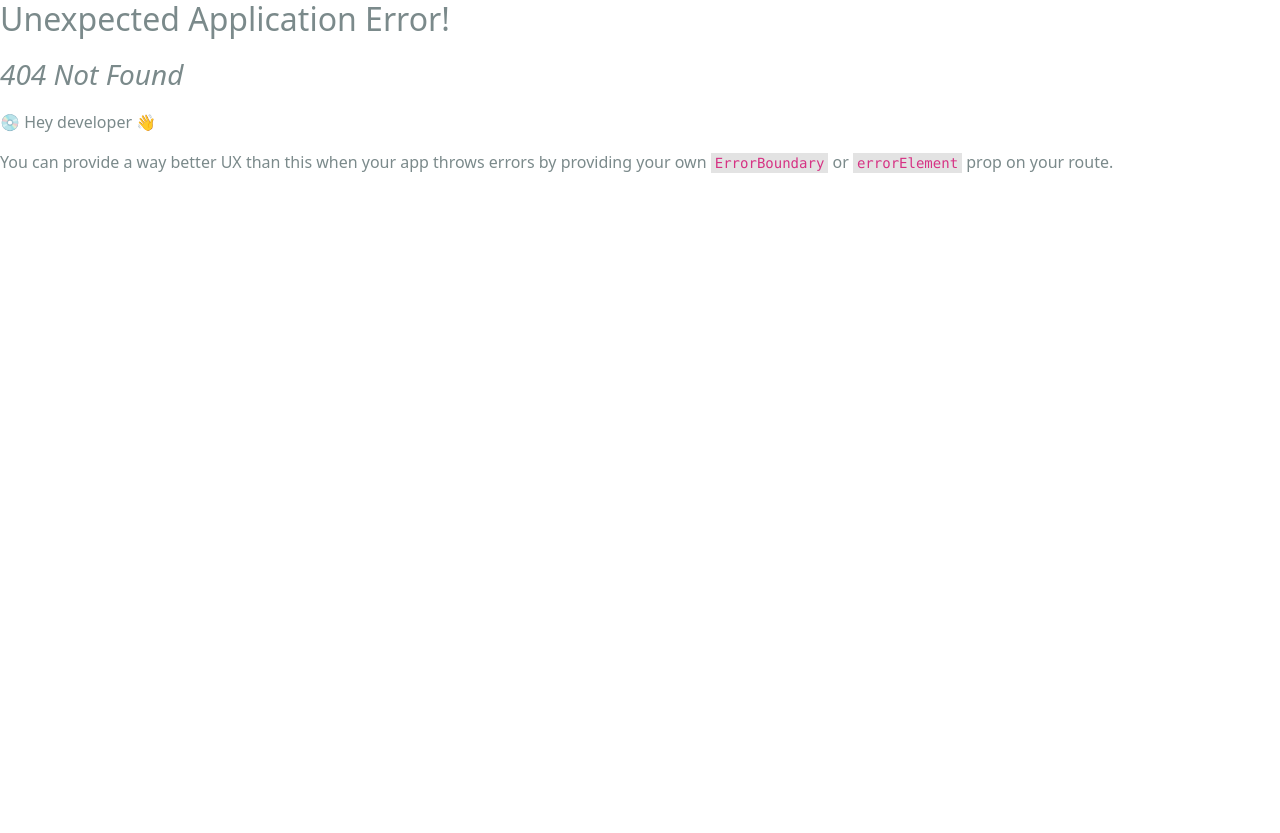
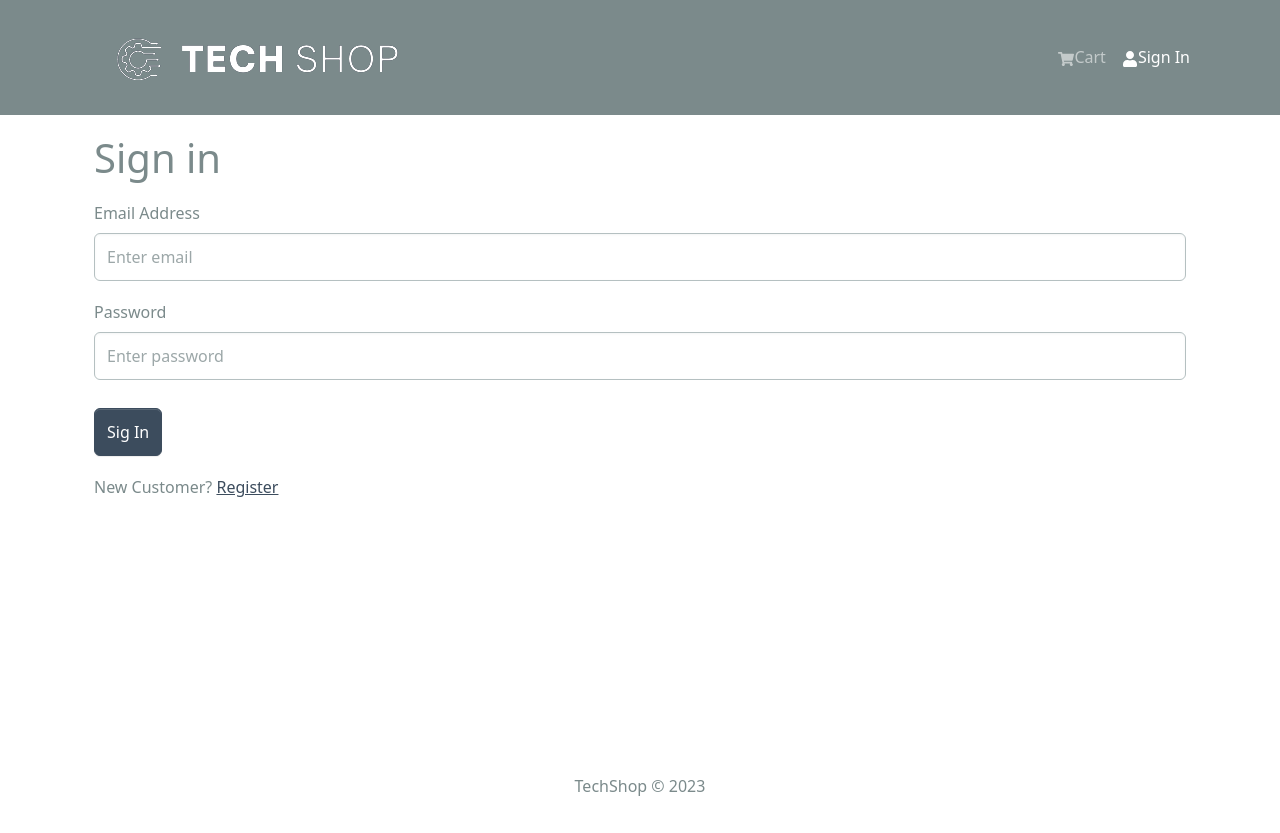
Before and after one commit to fran1014/techshop, a React (Create React App) app in the folder frontend/: page /login in a window 1280 px wide. Before the commit this address had no page. Before the commit the page ends 800 px from the top, so only its background shows below. Built offline with nearby package versions, Linux system fonts and the light colour scheme.

Commit message:
creating log out buttons

```diff
--- a/frontend/package.json
+++ b/frontend/package.json
@@ -18,6 +18,7 @@
     "react-router-bootstrap": "^0.26.2",
     "react-router-dom": "^6.14.2",
     "react-scripts": "5.0.1",
+    "react-toastify": "^9.1.3",
     "web-vitals": "^2.1.4"
   },
   "scripts": {
--- a/frontend/src/App.js
+++ b/frontend/src/App.js
@@ -1,7 +1,9 @@
-import { Container } from "react-bootstrap";
-import { Outlet } from "react-router-dom";
-import Header from "./components/Header";
-import Footer from "./components/Footer";
+import { Container } from 'react-bootstrap';
+import { Outlet } from 'react-router-dom';
+import { ToastContainer } from 'react-toastify';
+import 'react-toastify/dist/ReactToastify.css';
+import Header from './components/Header';
+import Footer from './components/Footer';
 
 const App = () => {
   return (
@@ -13,6 +15,7 @@
         </Container>
       </main>
       <Footer />
+      <ToastContainer />
     </>
   );
 };
--- /dev/null
+++ b/frontend/src/components/FormContainer.jsx
@@ -0,0 +1,15 @@
+import { Container, Row, Col } from 'react-bootstrap';
+
+const FormContainer = ({ children }) => {
+  return (
+    <Container>
+      <Row className="justify-content-md-centre">
+        <Col xs={12} ms={6}>
+          {children}
+        </Col>
+      </Row>
+    </Container>
+  );
+};
+
+export default FormContainer;
--- a/frontend/src/components/Header.jsx
+++ b/frontend/src/components/Header.jsx
@@ -1,11 +1,14 @@
-import { Badge, Navbar, Nav, Container } from "react-bootstrap";
-import { FaShoppingCart, FaUser } from "react-icons/fa";
-import { LinkContainer } from "react-router-bootstrap";
-import { useSelector } from "react-redux";
-import logo from "../assets/logo.png";
+import { Badge, Navbar, Nav, Container, NavDropdown } from 'react-bootstrap';
+import { FaShoppingCart, FaUser } from 'react-icons/fa';
+import { LinkContainer } from 'react-router-bootstrap';
+import { useSelector } from 'react-redux';
+import logo from '../assets/logo.png';
 
 const Header = () => {
   const { cartItems } = useSelector((state) => state.cart);
+  const { userInfo } = useSelector((state) => state.auth);
+
+  const logoutHandler = () => {};
 
   return (
     <header>
@@ -24,18 +27,31 @@
                   <FaShoppingCart />
                   Cart
                   {cartItems.length > 0 && (
-                    <Badge pill bg="success" style={{ marginLeft: "5px" }}>
+                    <Badge pill bg="success" style={{ marginLeft: '5px' }}>
                       {cartItems.reduce((a, c) => a + c.qty, 0)}
                     </Badge>
                   )}
                 </Nav.Link>
               </LinkContainer>
+              {userInfo ? (
+                <>
+                  <NavDropdown title={userInfo.name} id="username">
+                    <LinkContainer to="/profile">
+                      <NavDropdown.Item>Profile</NavDropdown.Item>
+                    </LinkContainer>
+                    <NavDropdown.Item onClick={logoutHandler}>
+                      Log out
+                    </NavDropdown.Item>
+                  </NavDropdown>
+                </>
+              ) : (
                 <LinkContainer to="/login">
                   <Nav.Link>
                     <FaUser />
                     Sign In
                   </Nav.Link>
                 </LinkContainer>
+              )}
             </Nav>
           </Navbar.Collapse>
         </Container>
--- a/frontend/src/index.js
+++ b/frontend/src/index.js
@@ -1,22 +1,23 @@
-import React from "react";
-import ReactDOM from "react-dom/client";
+import React from 'react';
+import ReactDOM from 'react-dom/client';
 import {
   createBrowserRouter,
   createRoutesFromElements,
   Route,
   RouterProvider,
-} from "react-router-dom";
-import { Provider } from "react-redux";
-import store from "./store";
+} from 'react-router-dom';
+import { Provider } from 'react-redux';
+import store from './store';
 //import "bootstrap/dist/css/bootstrap.min.css";
 
-import "./assets/styles/bootstrap.custom.css";
-import "./assets/styles/index.css";
-import App from "./App";
-import reportWebVitals from "./reportWebVitals";
-import HomeScreen from "./screens/HomeScreen";
-import ProductScreen from "./screens/ProductScreen";
-import CartScreen from "./screens/CartScreen";
+import './assets/styles/bootstrap.custom.css';
+import './assets/styles/index.css';
+import App from './App';
+import reportWebVitals from './reportWebVitals';
+import HomeScreen from './screens/HomeScreen';
+import ProductScreen from './screens/ProductScreen';
+import CartScreen from './screens/CartScreen';
+import LoginScreen from './screens/LoginScreen';
 
 const router = createBrowserRouter(
   createRoutesFromElements(
@@ -24,11 +25,12 @@
       <Route index={true} path="/" element={<HomeScreen />} />
       <Route path="/product/:id" element={<ProductScreen />} />
       <Route path="/cart" element={<CartScreen />} />
+      <Route path="/login" element={<LoginScreen />} />
     </Route>
   )
 );
 
-const root = ReactDOM.createRoot(document.getElementById("root"));
+const root = ReactDOM.createRoot(document.getElementById('root'));
 root.render(
   <React.StrictMode>
     <Provider store={store}>
--- /dev/null
+++ b/frontend/src/screens/LoginScreen.jsx
@@ -0,0 +1,91 @@
+import { useState, useEffect } from 'react';
+import { Link, useLocation, useNavigate } from 'react-router-dom';
+import { Form, Button, Row, Col, FormGroup } from 'react-bootstrap';
+import { useDispatch, useSelector } from 'react-redux';
+import FormContainer from '../components/FormContainer';
+import Loader from '../components/Loader';
+import { useLoginMutation } from '../slices/usersApiSlice';
+import { setCredentials } from '../slices/authSlice';
+import { toast } from 'react-toastify';
+
+const LoginScreen = () => {
+  const [email, setEmail] = useState('');
+  const [password, setPassword] = useState('');
+
+  const dispatch = useDispatch();
+  const navigate = useNavigate();
+
+  const [login, { isLoading }] = useLoginMutation();
+
+  const { userInfo } = useSelector((state) => state.auth);
+
+  const { search } = useLocation();
+  const sp = new URLSearchParams(search);
+  const redirect = sp.get('redirect') || '/';
+
+  useEffect(() => {
+    if (userInfo) {
+      navigate(redirect);
+    }
+  }, [userInfo, redirect, navigate]);
+
+  const submitHandler = async (e) => {
+    e.preventDefault();
+    try {
+      const res = await login({ email, password }).unwrap();
+      dispatch(setCredentials({ ...res }));
+      navigate(redirect);
+    } catch (err) {
+      toast.error(err?.data?.message || err.error);
+    }
+  };
+
+  return (
+    <FormContainer>
+      <h1>Sign in</h1>
+
+      <Form onSubmit={submitHandler}>
+        <Form.Group controlId="email" className="my-3">
+          <Form.Label>Email Address</Form.Label>
+          <Form.Control
+            type="email"
+            placeholder="Enter email"
+            value={email}
+            onChange={(e) => setEmail(e.target.value)}
+          ></Form.Control>
+        </Form.Group>
+
+        <Form.Group controlId="password" className="my-3">
+          <Form.Label>Password</Form.Label>
+          <Form.Control
+            type="password"
+            placeholder="Enter password"
+            value={password}
+            onChange={(e) => setPassword(e.target.value)}
+          ></Form.Control>
+        </Form.Group>
+        <Button
+          type="submit"
+          variant="primary"
+          className="mt-2"
+          disabled={isLoading}
+        >
+          Sig In
+        </Button>
+
+        {isLoading && <Loader />}
+      </Form>
+
+      <Row className="py-3">
+        <Col>
+          New Customer?{' '}
+          <Link to={redirect ? `/register?redirect=${redirect}` : '/register'}>
+            Register
+          </Link>
+        </Col>
+      </Row>
+    </FormContainer>
+  );
+};
+
+export default LoginScreen;
--- /dev/null
+++ b/frontend/src/slices/authSlice.js
@@ -0,0 +1,22 @@
+import { createSlice } from '@reduxjs/toolkit';
+
+const initialState = {
+  userInfo: localStorage.getItem('userInfo')
+    ? JSON.parse(localStorage.getItem('userInfo'))
+    : null,
+};
+
+const authSlice = createSlice({
+  name: 'auth',
+  initialState,
+  reducers: {
+    setCredentials: (state, action) => {
+      state.userInfo = action.payload;
+      localStorage.setItem('userInfo', JSON.stringify(action.payload));
+    },
+  },
+});
+
+export const { setCredentials, logout } = authSlice.actions;
+
+export default authSlice.reducer;
--- /dev/null
+++ b/frontend/src/slices/usersApiSlice.js
@@ -0,0 +1,16 @@
+import { USERS_URL } from '../constants';
+import { apiSlice } from './apiSlice';
+
+export const usersApiSlice = apiSlice.injectEndpoints({
+  endpoints: (builder) => ({
+    login: builder.mutation({
+      query: (data) => ({
+        url: `${USERS_URL}/auth`,
+        method: 'POST',
+        body: data,
+      }),
+    }),
+  }),
+});
+
+export const { useLoginMutation } = usersApiSlice;
--- a/frontend/src/store.js
+++ b/frontend/src/store.js
@@ -1,9 +1,14 @@
-import { configureStore } from "@reduxjs/toolkit";
-import { apiSlice } from "./slices/apiSlice";
-import cartSliceReducer from "./slices/cartSlice";
+import { configureStore } from '@reduxjs/toolkit';
+import { apiSlice } from './slices/apiSlice';
+import cartSliceReducer from './slices/cartSlice';
+import authSliceReducer from './slices/authSlice';
 
 const store = configureStore({
-  reducer: { [apiSlice.reducerPath]: apiSlice.reducer, cart: cartSliceReducer },
+  reducer: {
+    [apiSlice.reducerPath]: apiSlice.reducer,
+    cart: cartSliceReducer,
+    auth: authSliceReducer,
+  },
 
   middleware: (getDefaultMiddleware) =>
     getDefaultMiddleware().concat(apiSlice.middleware),
```
Also changed, not shown: 2 other files (tests, documents, lock files or other folders). Lines whose indentation alone changed are shown as unchanged.
